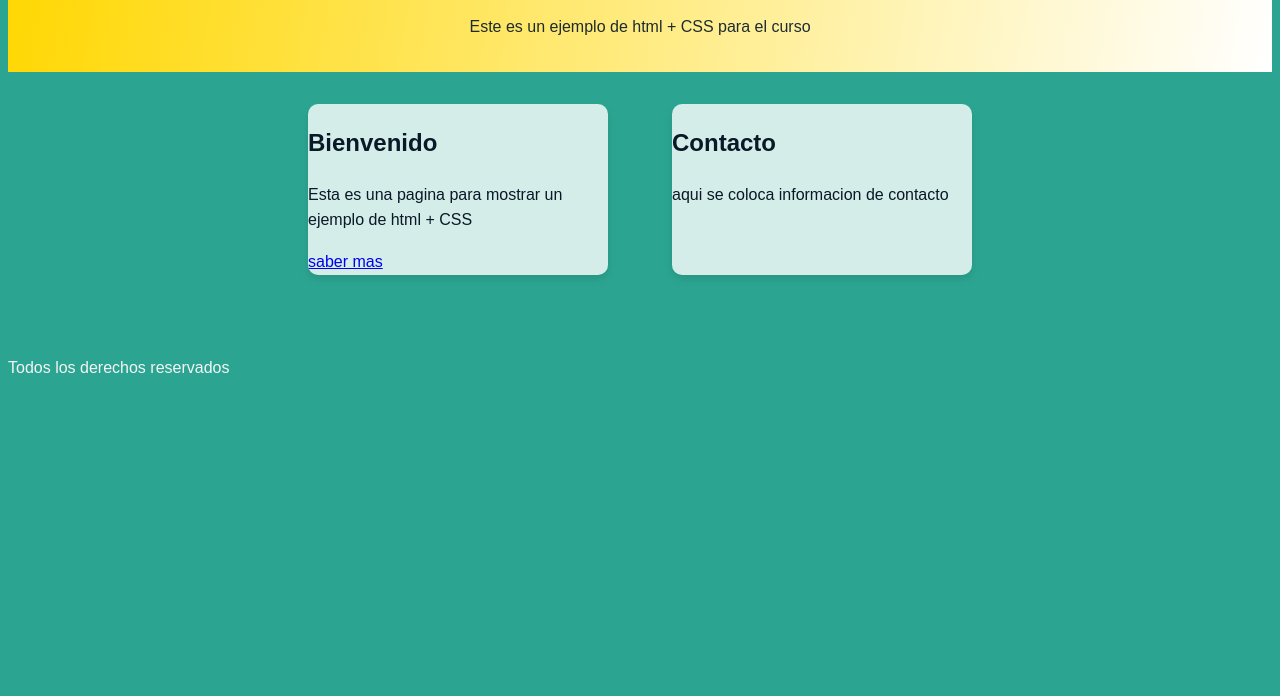
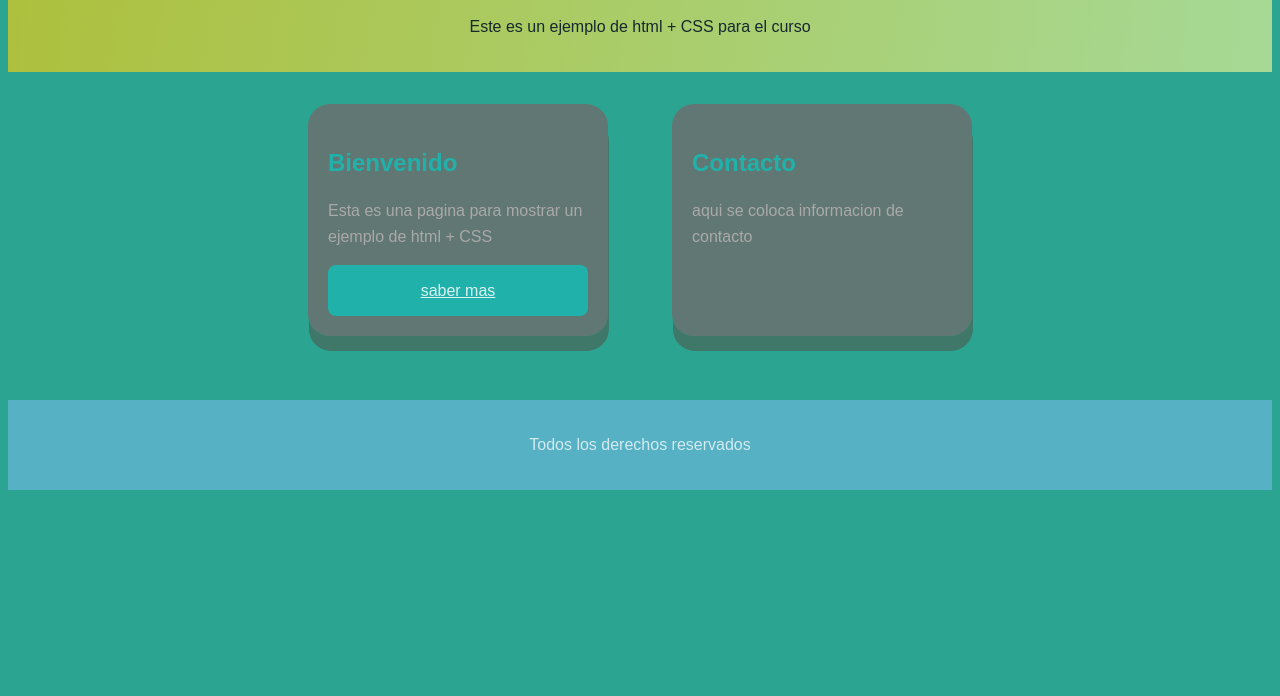
Before and after one commit to HERBIN001/html_HERBIN001, a plain HTML site: page index.html in a window 1280 px wide. Shown: the part 104-800 px from the top of the page. Drawn offline with Linux system fonts and the light colour scheme.

Commit message:
se modifica texto y colores

```diff
--- a/styles.CSS
+++ b/styles.CSS
@@ -16,7 +16,7 @@ body{
 }
 /* estilos para el cabezado con degradado */
 .site-header{
-    background: linear-gradient(100deg, gold, white);
+    background: linear-gradient(100deg, rgba(238, 205, 19, 0.671), rgba(192, 228, 151, 0.829));
     color: rgba(8, 25, 39, 0.914);
     padding: 1rem;
     text-align: center;
@@ -34,12 +34,42 @@ body{
 }
 
 .card{
-    background: rgba(255, 255, 255, 0.8);
-    color: rgb(8, 25, 39);
-    border-radius: 10px;
-    box-shadow: 0 4px 8px rgba(0, 0, 0, 0.1);
+    background: rgba(110, 108, 108, 0.8);
+    padding: 1.25rem;
+    border-radius: 22px;
+    box-shadow: 0.9px 15px rgba(112, 9, 9, 0.295);
     width: 300px;
-    margin-bottom: 2rem;
-    overflow: hidden;
-    transition: transform 0.3s ease;
+
 }
+
+.card h2{
+    margin-bottom: 0.5rem;
+    color: lightseagreen;
+}
+
+.card p{
+  margin-bottom: 1rem;
+  color: darkgrey;
+}
+
+.btn{
+    display: inline-block;
+    padding: 0.8rem 1rem;
+    background: lightseagreen;
+    color: rgba(255, 255, 255, 0.836);
+    border-radius: 8px;
+}
+
+.card a{
+  justify-content: center;
+  display: flex;
+  text-align: center;
+}
+
+.site-footer{
+    background: rgba(123, 188, 241, 0.541);
+    color: rgba(255, 255, 255, 0.733);
+    text-align: center;
+    padding: 1rem;
+    margin-top: 2rem;
+}
```
